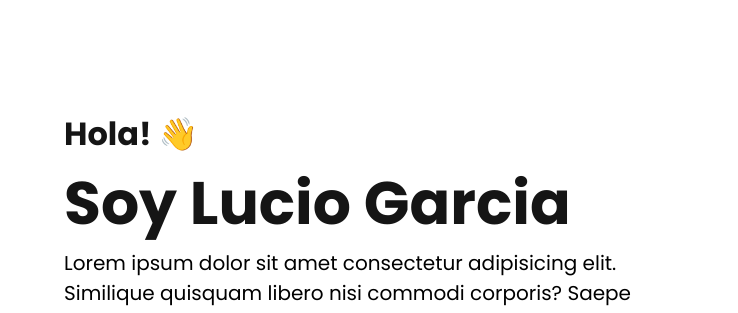
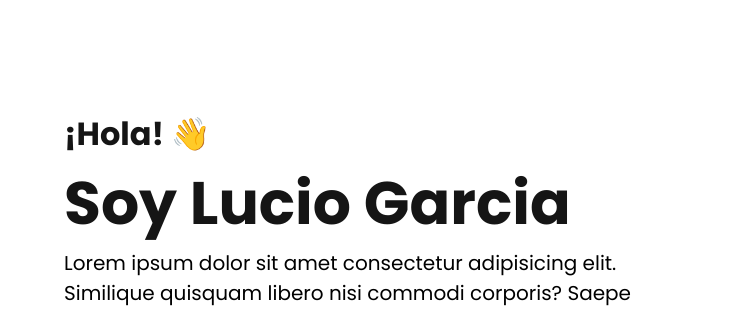
Before and after one commit to luciogarcia97/Portfolio, a plain HTML site: page index.html in a window 1280 px wide. Shown: the part 147-460 px from the top of the page, 0-738 px from the left. Drawn offline with Linux system fonts and the light colour scheme; grey boxes are pictures that could not be loaded.

Commit message:
Arreglo hola

```diff
--- a/index.html
+++ b/index.html
@@ -28,7 +28,7 @@
     <header>
         <div class="container header-container">
             <div class="header-left">
-                <h3>Hola! 👋</h3>
+                <h3>¡Hola! 👋</h3>
                 <h1>Soy Lucio Garcia</h1>
                 <p>
                     Lorem ipsum dolor sit amet consectetur adipisicing elit. Similique quisquam libero nisi commodi corporis? Saepe atque qui laborum quidem dicta tempore debitis nesciunt, aspernatur error harum accusantium perspiciatis natus impedit?
```
